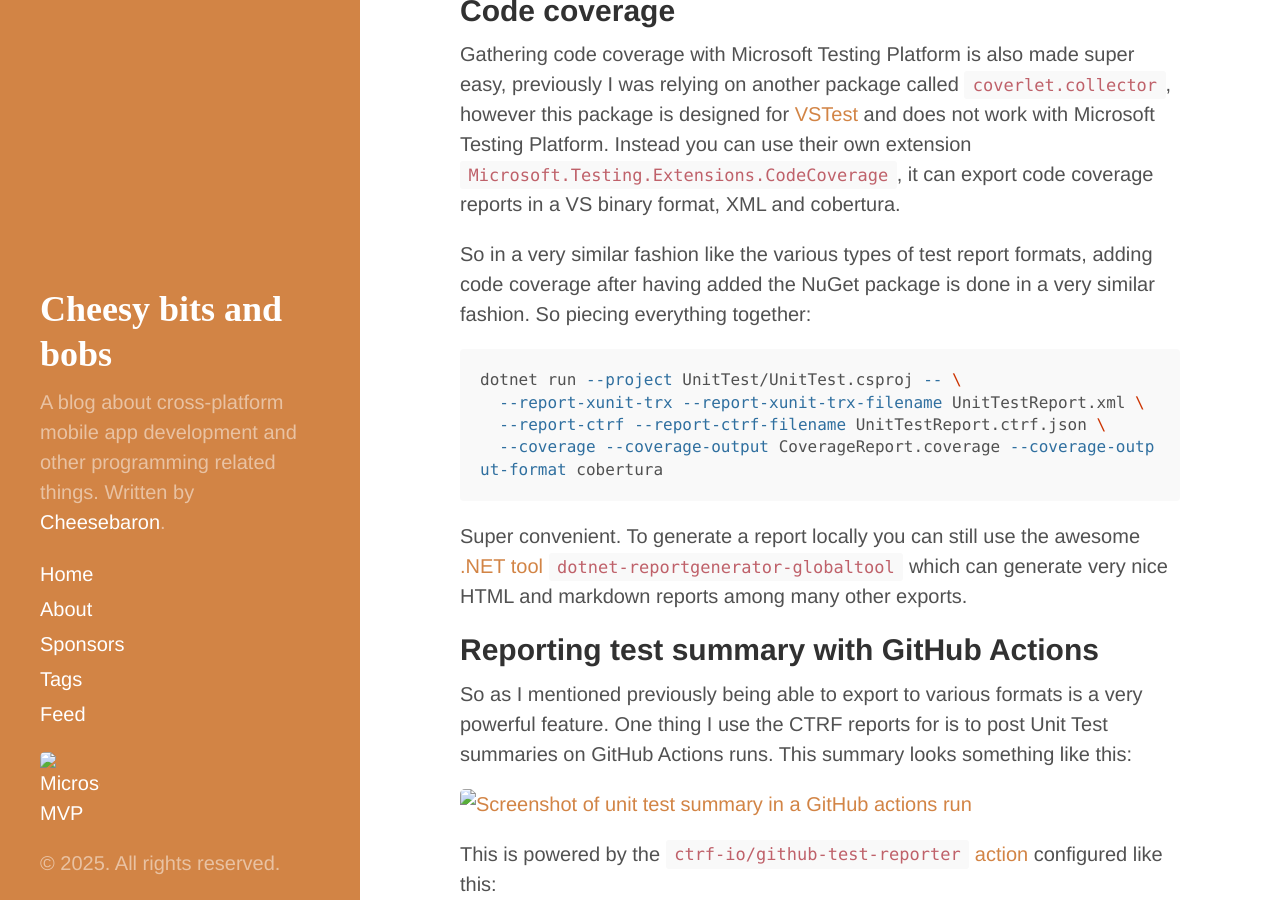
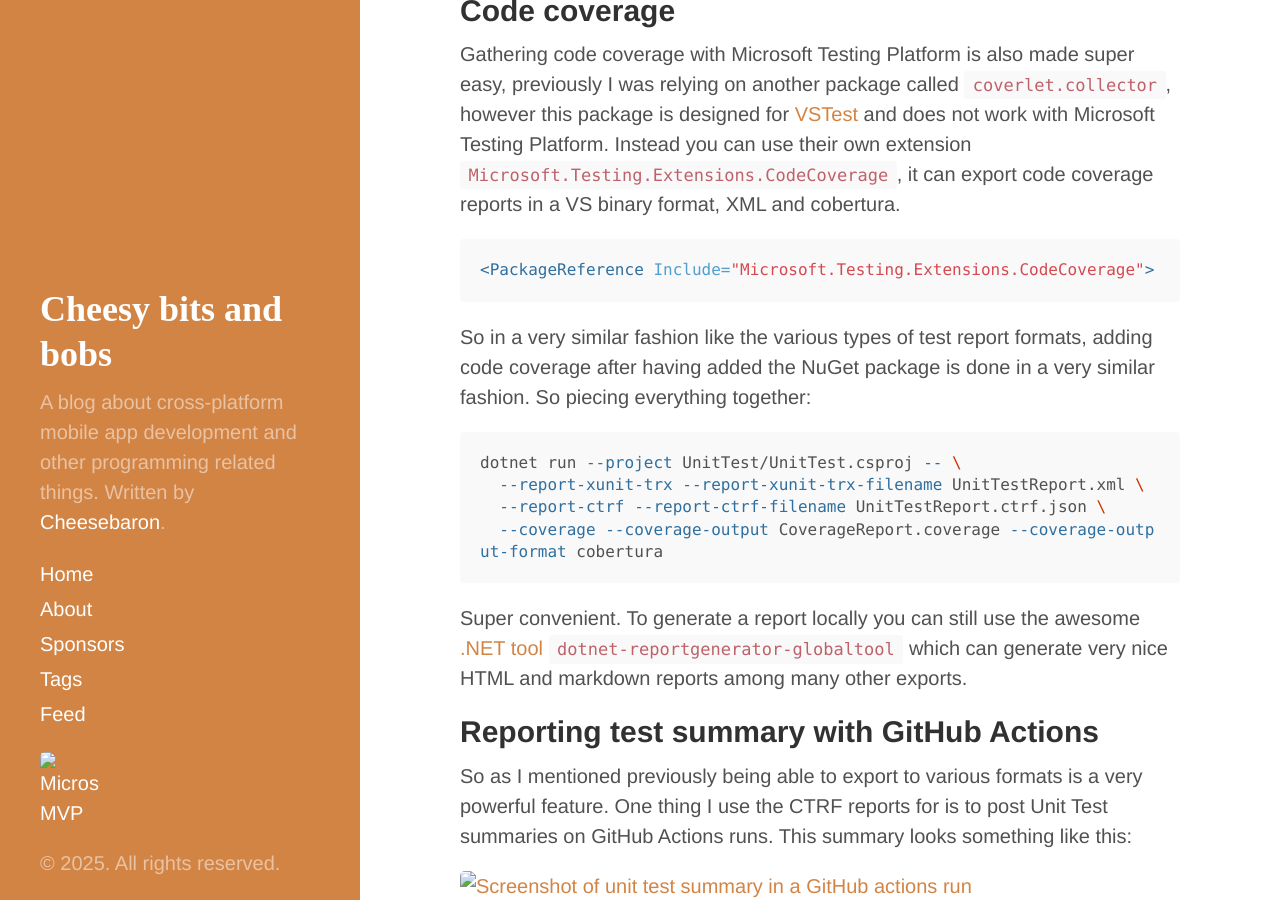
Before and after one commit to Cheesebaron/cheesebaron.github.io, a Jekyll site: the page built from _posts/2025-07-20-ms-test-platform-is-cool.md, in a window 1280 px wide and 900 px high, scrolled down 1785 px. Built offline with Jekyll 4.4.1, drawn with Linux system fonts in a browser that asks for light colours; comment, search, counter and statistics services are not loaded.

Commit message:
Add package ref code block

````diff
--- a/_posts/2025-07-20-ms-test-platform-is-cool.md
+++ b/_posts/2025-07-20-ms-test-platform-is-cool.md
@@ -52,6 +52,10 @@
 
 Gathering code coverage with Microsoft Testing Platform is also made super easy, previously I was relying on another package called `coverlet.collector`, however this package is designed for [VSTest][vstest] and does not work with Microsoft Testing Platform. Instead you can use their own extension [`Microsoft.Testing.Extensions.CodeCoverage`][codecoverageext], it can export code coverage reports in a VS binary format, XML and cobertura.
 
+```xml
+<PackageReference Include="Microsoft.Testing.Extensions.CodeCoverage">
+```
+
 So in a very similar fashion like the various types of test report formats, adding code coverage after having added the NuGet package is done in a very similar fashion. So piecing everything together:
 
 ```bash
````
